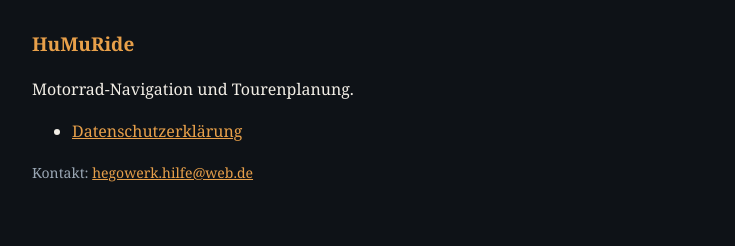
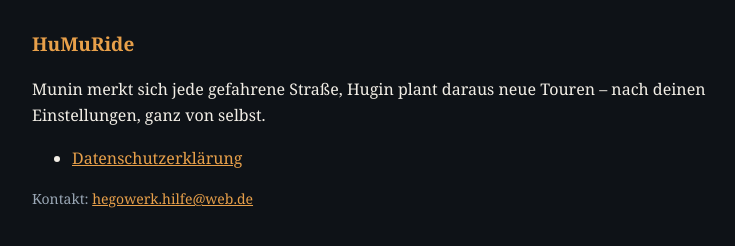
Before and after one commit to Hegowerk/hegowerk.github.io, a plain HTML site: page index.html in a window 1280 px wide. Shown: the part 138-384 px from the top of the page, without its empty margins (228-963 px from the left). Drawn offline with Linux system fonts and the light colour scheme.

Commit message:
Startseite: Beschreibung HuMuRide

```diff
--- a/index.html
+++ b/index.html
@@ -17,7 +17,7 @@
 <h1>HEGOWERK</h1>
 <p class="muted">aus dem Hegau</p>
 <h2 style="color:#E8A04A;font-size:19px;margin-top:32px">HuMuRide</h2>
-<p>Motorrad-Navigation und Tourenplanung.</p>
+<p>Munin merkt sich jede gefahrene Straße, Hugin plant daraus neue Touren – nach deinen Einstellungen, ganz von selbst.</p>
 <ul>
   <li><a href="humuride/datenschutz.html">Datenschutzerklärung</a></li>
 </ul>
```
